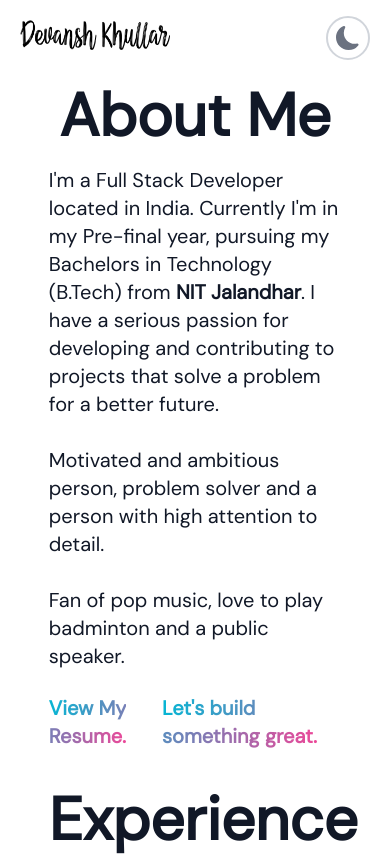
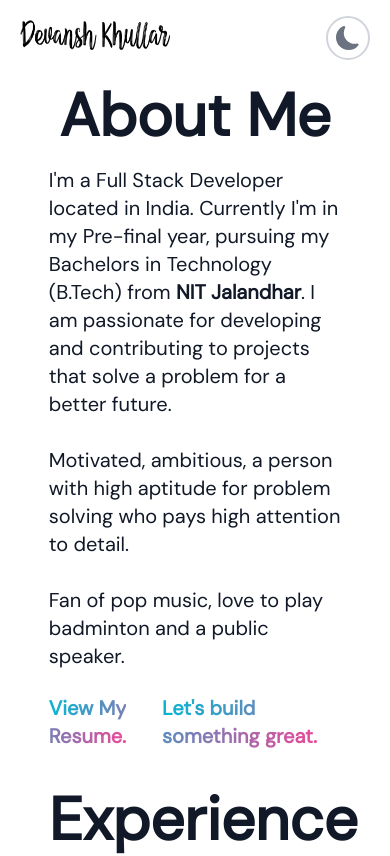
Before and after one commit to GeekyDevansh/MyPortfolio, a Next.js app: page /home in a window 390 px wide. Shown: the top 856 px of the page. Built offline with nearby package versions, Linux system fonts and the light colour scheme.

Commit message:
Optimised UI for all mobile sizes

```diff
--- a/components/About.js
+++ b/components/About.js
@@ -12,11 +12,10 @@ const About = ({darkMode}) => {
 <motion.p className={`text-xl font-lg ${darkMode?'text-gray-100':'text-gray-900'}`} >
   <motion.div initial={{opacity:0}} whileInView={{opacity:1}} transition={{duration:1.2}} >
 
-I&apos;m a Full Stack Developer located in India. Currently I&apos;m in my Pre-final year, pursuing my Bachelors in Technology (B.Tech) from <b> NIT Jalandhar</b>. I have a serious passion for developing and contributing to projects that solve a problem for a better future. <br /> <br />
+I&apos;m a Full Stack Developer located in India. Currently I&apos;m in my Pre-final year, pursuing my Bachelors in Technology (B.Tech) from <b> NIT Jalandhar</b>. I am passionate for developing and contributing to projects that solve a problem for a better future. <br /> <br />
   </motion.div>
   <motion.div initial={{opacity:0}} whileInView={{opacity:1}} transition={{duration:1.2,delay:1}}>
-
-Motivated and ambitious person, problem solver and a person with high attention to detail. <br /> <br />
+Motivated, ambitious, a person with high aptitude for problem solving who pays high attention to detail. <br /> <br />
   </motion.div>
   <motion.div initial={{opacity:0}} whileInView={{opacity:1}} transition={{duration:1.2,delay:1.5}}>
 
--- a/components/Geolocation.js
+++ b/components/Geolocation.js
@@ -203,7 +203,7 @@ const Geolocation = () => {
         initial={{ y: 40, x: 50, opacity: 0 }}
         animate={{ y: 0, x: 0, opacity: 1 }}
         transition={{ duration: 1, ease: [0.6, 0.01, -0.05, 0.95] }}
-        className="absolute md:right-32 md:top-52 ml-5 md:ml-0 top-20 text-white font-extrabold md:text-8xl text-6xl md:w-7/12"
+        className="absolute md:right-32 md:top-52 ml-5 md:ml-0 top-10 text-white font-extrabold md:text-8xl text-6xl md:w-7/12"
       >
         Hi, <br /> I&apos;m <span className="text-cyan-200"> Devansh Khullar</span>,{" "}
         <br /> A web developer <br />
--- a/components/ScrollToTop.js
+++ b/components/ScrollToTop.js
@@ -1,5 +1,6 @@
-import { useEffect, useState } from 'react'
-import { BiArrowFromBottom } from 'react-icons/bi'
+import { useEffect, useState } from 'react';
+import { BiArrowFromBottom } from 'react-icons/bi';
+import {motion} from 'framer-motion';
 
 // import { classNames } from '/utils'
 
```
